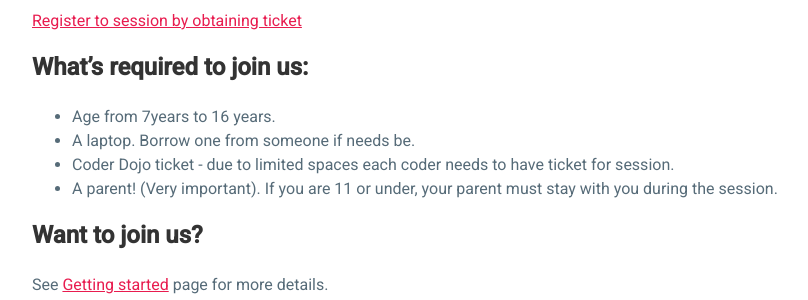
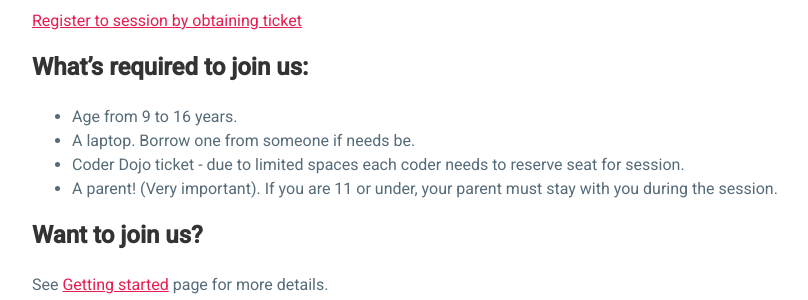
Before and after one commit to Metawired/coderdojo, a Jekyll site: the page built from index.md, in a window 1280 px wide. Shown: the part 992-1292 px from the top of the page, without its empty margins (160-968 px from the left). Built offline with Jekyll 4.4.1, drawn with Linux system fonts in a browser that asks for light colours.

Commit message:
Update index.md

```diff
--- a/index.md
+++ b/index.md
@@ -23,9 +23,9 @@
 
 #  What's required to join us:
 
- - Age from 7years to 16 years.
+ - Age from 9 to 16 years.
  - A laptop. Borrow one from someone if needs be.
- - Coder Dojo ticket - due to limited spaces each coder needs to have ticket for session.
+ - Coder Dojo ticket - due to limited spaces each coder needs to reserve seat for session.
  - A parent! (Very important). If you are 11 or under, your parent must stay with you during the session.
 
 #  Want to join us?
```
